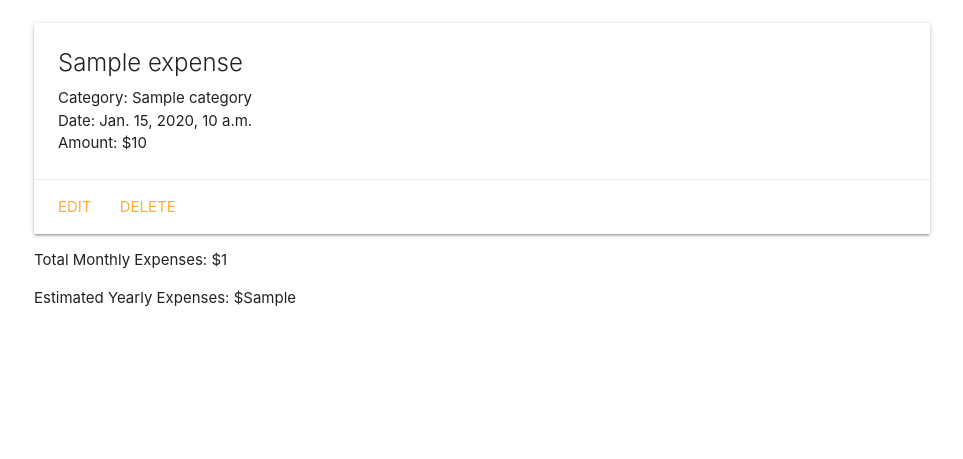
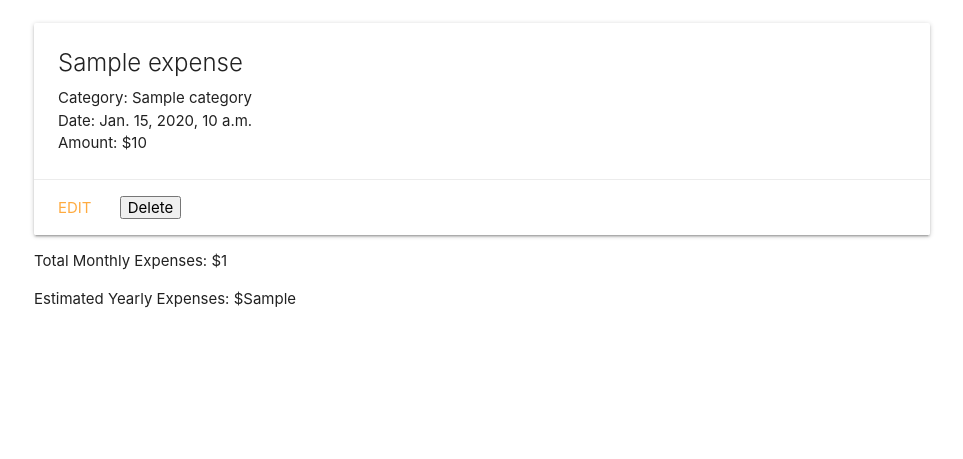
Before and after one commit to AlyssaAlonso/moneymap, a Django app: template main_app/templates/expenses/index.html in a window 1280 px wide. Shown: the part 177-636 px from the top of the page, without its empty margins (158-1121 px from the left). Run offline with Django 3.2, Linux system fonts and the light colour scheme; the template is opened without the code that fills it: most values are stand-ins (such as "Sample title", 1, 10 or a date in 2020).

Commit message:
added test user and superuser and changed delete button to an input

```diff
--- a/main_app/templates/expenses/index.html
+++ b/main_app/templates/expenses/index.html
@@ -11,8 +11,10 @@
         <p>Amount: ${{ expense.amount }}</p>
     </div>
     <div class="card-action">
+        <form action="" method="POST">
         <a href="{% url 'expenses_update' expense.id %}">Edit</a>
-        <a href="{% url 'expenses_delete' expense.id %}">Delete</a>
+        <input type="submit" value="Delete" class="btngit ">
+        </form>
     </div>
 </div>
 {% endfor %}
```
